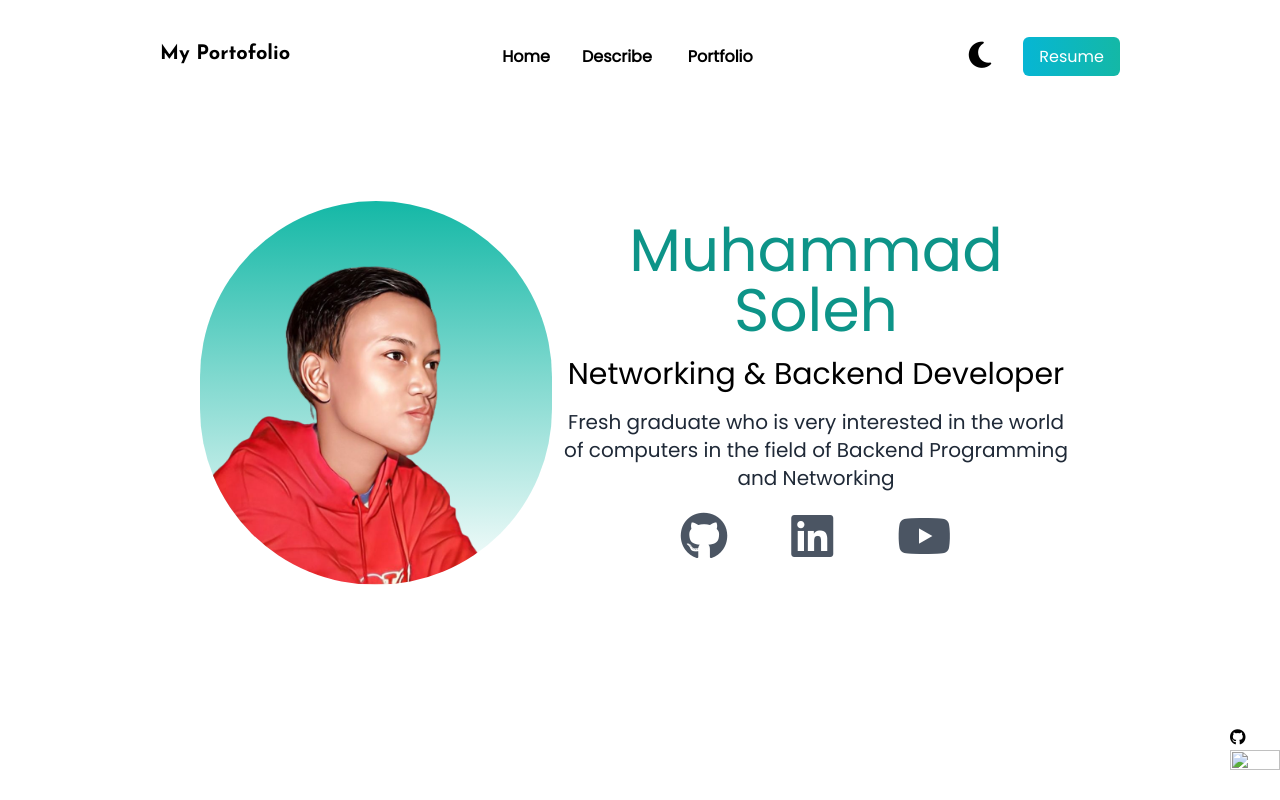
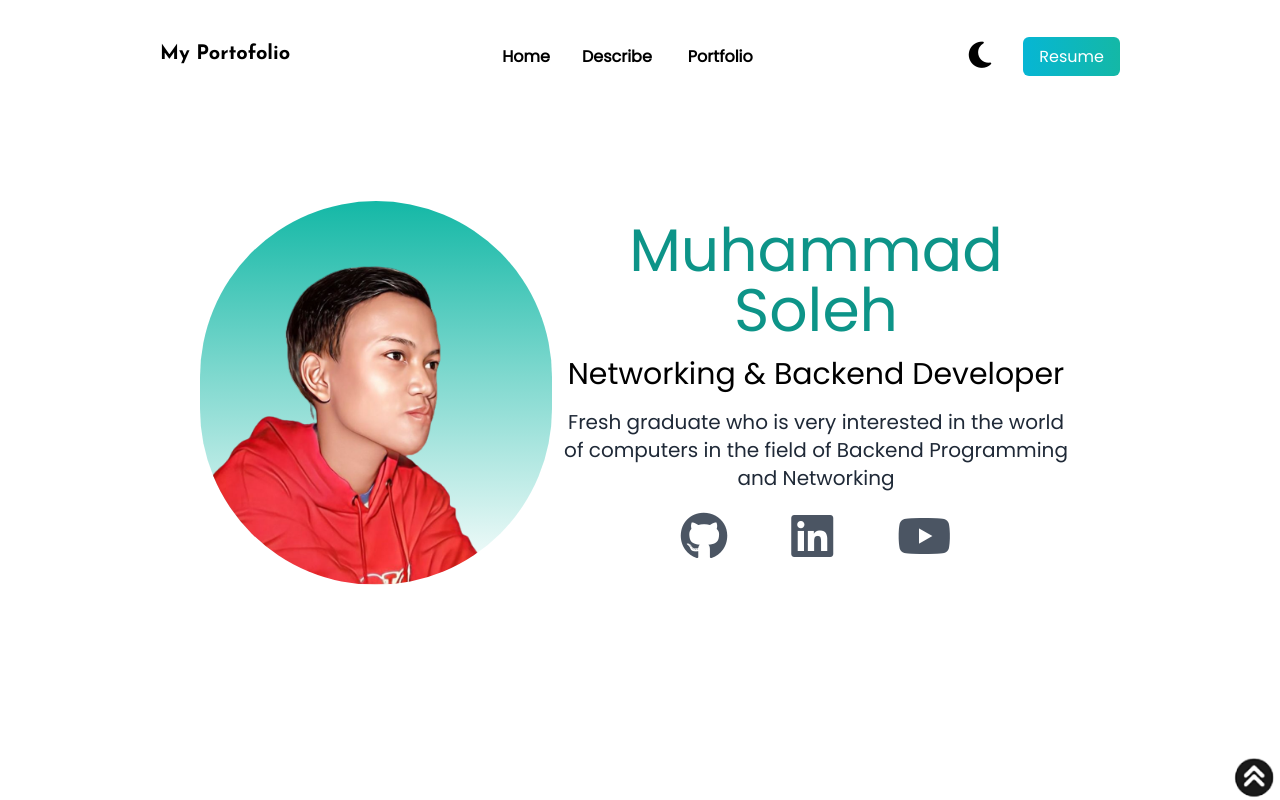
Before and after one commit to muhammad-soleh/muhammad-soleh.github.io, a plain HTML site: page index.html in a window 1280 px wide. Shown: the top 800 px of the page. Drawn offline with Linux system fonts and the light colour scheme.

Commit message:
Update index.html

```diff
--- a/index.html
+++ b/index.html
@@ -30,9 +30,13 @@
       <main class="bg-white px-10 dark:bg-gray-900 md:px-20 lg:px-40">
         <section class="min-h-screen">
           <div class="fixed bottom-0 right-0">
-            <i class="fa-brands fa-github"></i>
             <a href="#">
-              <image class="bg-white" width="50px" height="50px" src="" />
+              <img
+                class="bg-white"
+                width="50px"
+                height="50px"
+                src="./image/swipeup.png"
+              />
             </a>
           </div>
           <nav class="py-10 mb-12 flex justify-between dark:text-white">
```
